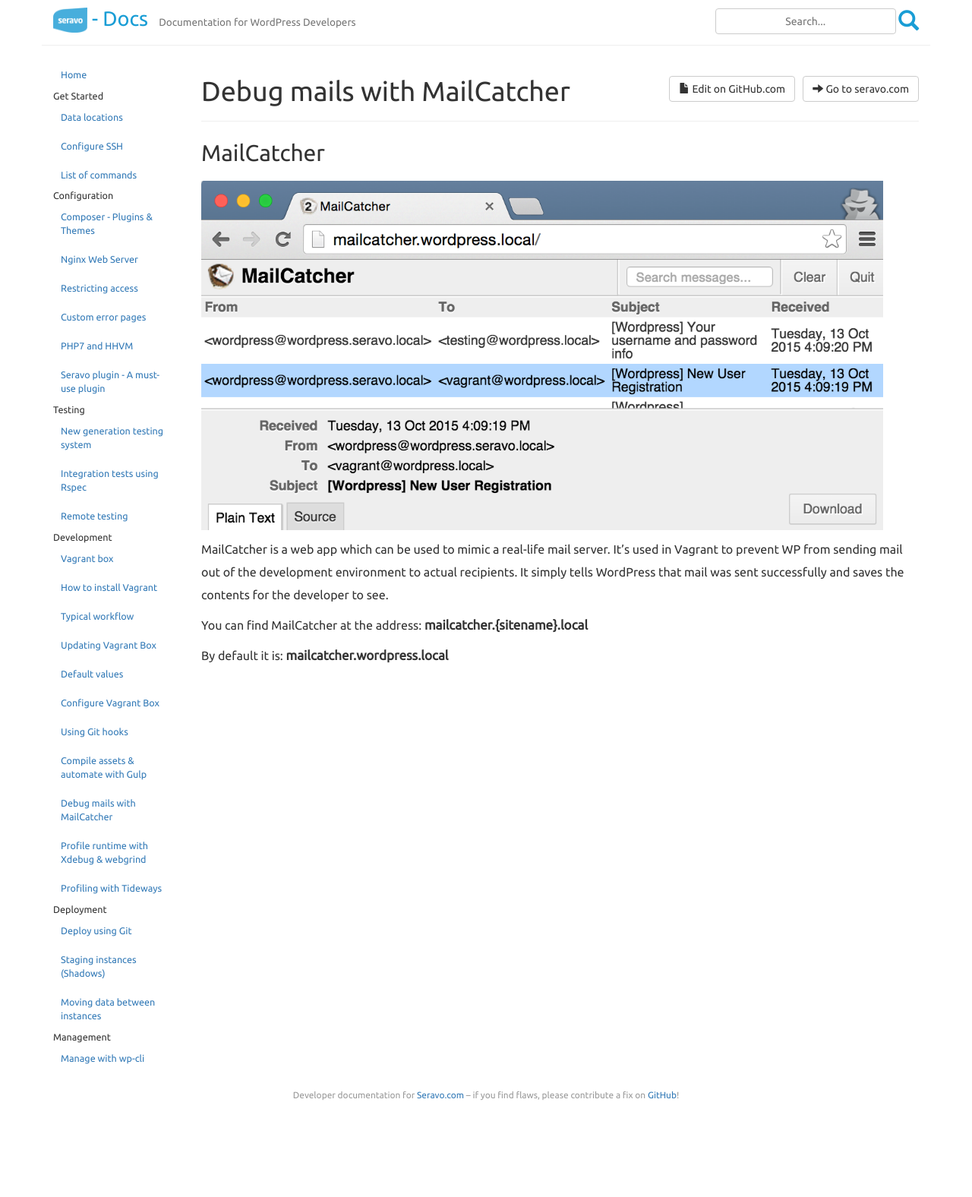
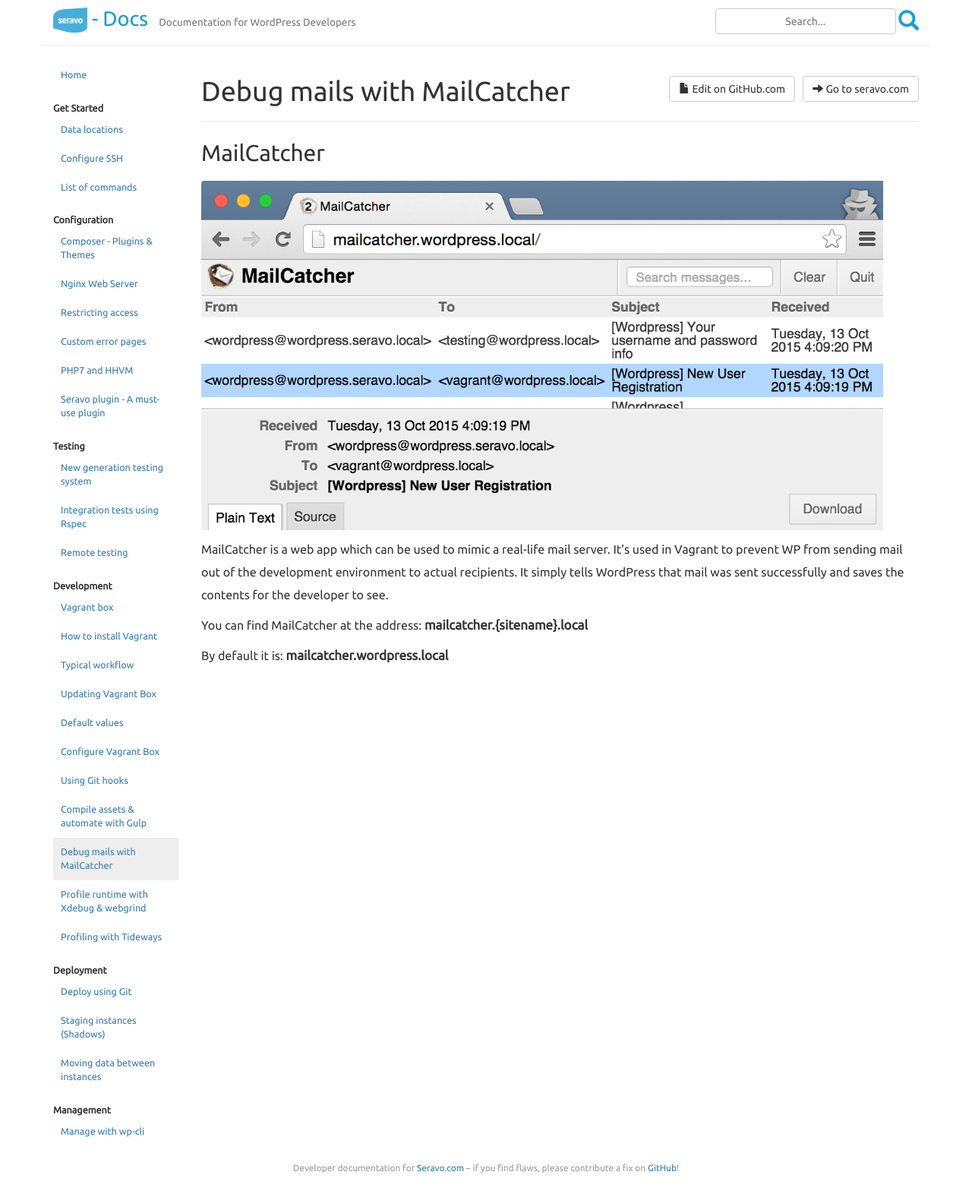
Before and after one commit to Seravo/docs, a Jekyll site: the page built from _posts/2015-10-11-mailcatcher.md, in a window 1280 px wide. Shown: the whole page at 76% size. Built offline with Jekyll 4.4.1, drawn with Linux system fonts in a browser that asks for light colours; nearby versions of some CDN libraries; before the commit the page ends 1480 px from its top, so only the background shows below that.

Commit message:
Navigation: Add active state and make headers more distinguishable

```diff
--- a/_includes/navigation.html
+++ b/_includes/navigation.html
@@ -4,11 +4,17 @@
         {% assign attr = section[0] %}
         {% assign label = section[1] %}
 
-        {% for page in site.categories[attr] %}
+        {% for link in site.categories[attr] %}
             {% if forloop.first %}
                 <li class="nav-header">{{ label }}</li>
             {% endif %}
-            <li data-order="{{ page.order }}"><a href="{{ site.baseurl }}{{ page.url }}">{{ page.title }}</a></li>
+            <li data-order="{{ link.order }}">
+                {% if link.url == page.url %}
+                    <a class="is-active" href="{{ site.baseurl }}{{ link.url }}">{{ link.title }}</a>
+                {% else %}
+                    <a href="{{ site.baseurl }}{{ link.url }}">{{ link.title }}</a>
+                {% endif %}
+            </li>
         {% endfor %}
     {% endfor %}
 <!-- List additional links. It is recommended to add a divider
--- a/assets/main.scss
+++ b/assets/main.scss
@@ -204,9 +204,15 @@
         padding-right: 10px;
     }
 
+    li a.is-active {
+        background-color: #eee;
+    }
+
     .nav-header {
         padding-left: 0;
         padding-right: 0;
+        margin-top: 16px;
+        font-weight: 700;
     }
 }
 
```
